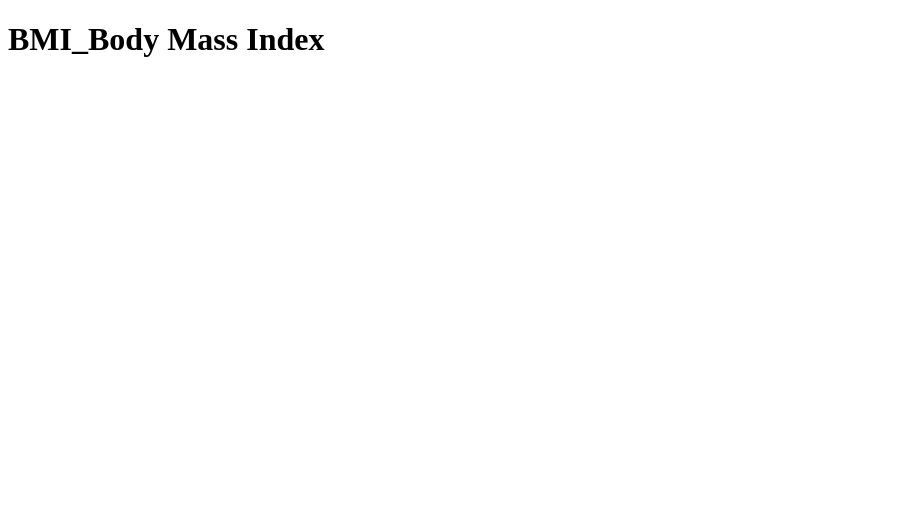
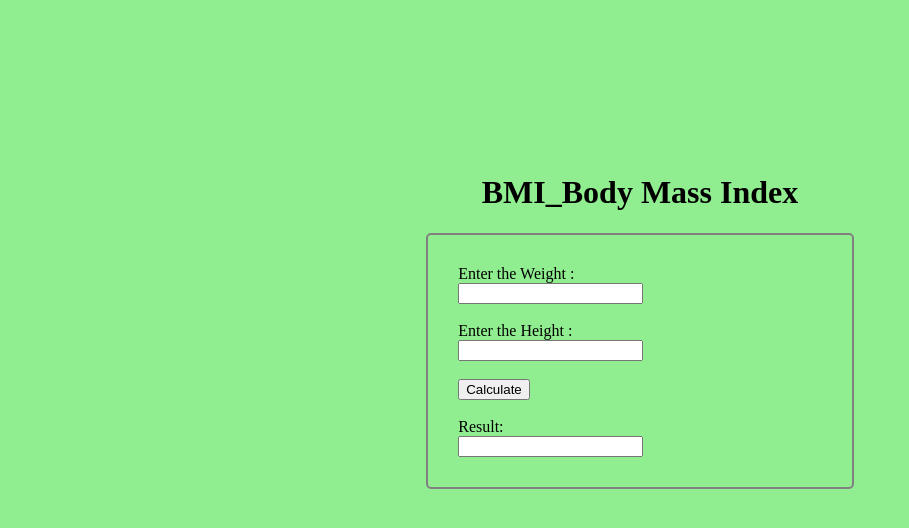
Before and after one commit to shankar-8374/BMI-Calculator-using-Javascript, a plain HTML site: page index.html in a window 1280 px wide. Shown: the whole page, without its empty margins (0-909 px from the left). Drawn offline with Linux system fonts and the light colour scheme.

Commit message:
third commit

```diff
--- a/index.html
+++ b/index.html
@@ -4,8 +4,21 @@
 	<meta charset="utf-8">
 	<meta name="viewport" content="width=device-width, initial-scale=1">
 	<title>BMI_Calculator</title>
+	<link rel="stylesheet" type="text/css" href="style.css">
 </head>
 <body>
+	<div class="container">
     <h1>BMI_Body Mass Index</h1>
+    <div class="block1">
+    <label>Enter the Weight :</label><br>
+    <input id="weight"><br><br>
+    <label>Enter the Height :</label><br>
+    <input id="height"><br><br>
+    <button type="button" onclick="BMI()">Calculate</button><br><br>
+    <label>Result:</label><br>
+    <input id="result">
+</div>
+</div>
+<script type="text/javascript" src="script.js"></script>
 </body>
 </html>
--- a/script.js
+++ b/script.js
@@ -0,0 +1,7 @@
+function BMI()
+{
+	var weight=Number(document.getElementById("weight").value);
+	var height=Number(document.getElementById("height").value);
+	var BMI=weight/height**2;
+	document.getElementById("result").value =BMI;
+}
--- a/style.css
+++ b/style.css
@@ -1,4 +1,24 @@
 body
 {
-	background-color: seagreen;
+	background-color: lightgreen;
 }
+.block1
+{
+	margin: auto;
+	border: 2px solid gray;
+	width: 30%;
+	padding: 30px;
+	border-radius: 5px;
+}
+h1
+{
+	text-align: center;
+	padding: 1px;
+	color: black;
+}
+.container
+{
+padding: 25px 25px;
+margin: 1px;
+margin-top: 10%;
+}
```
